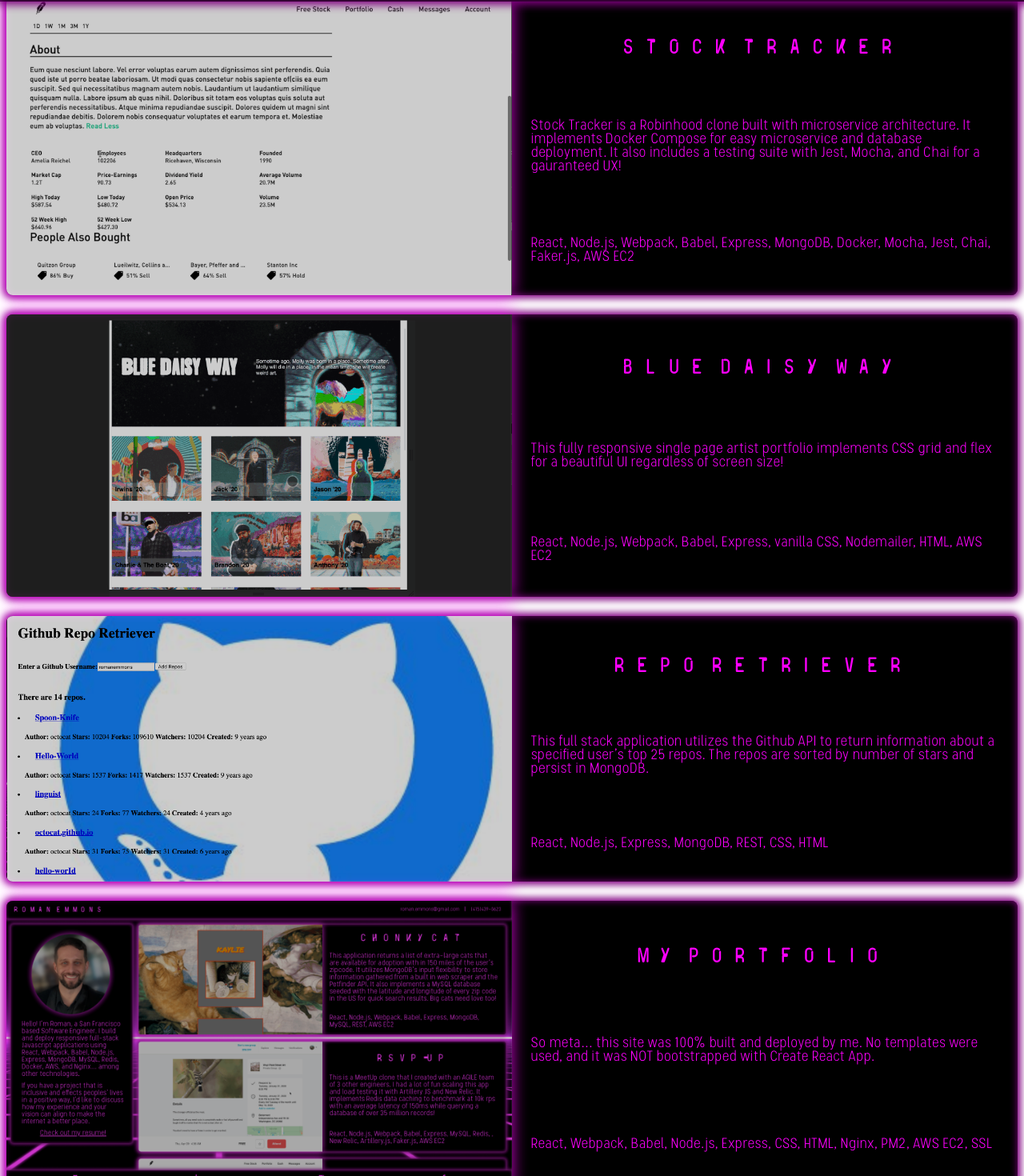
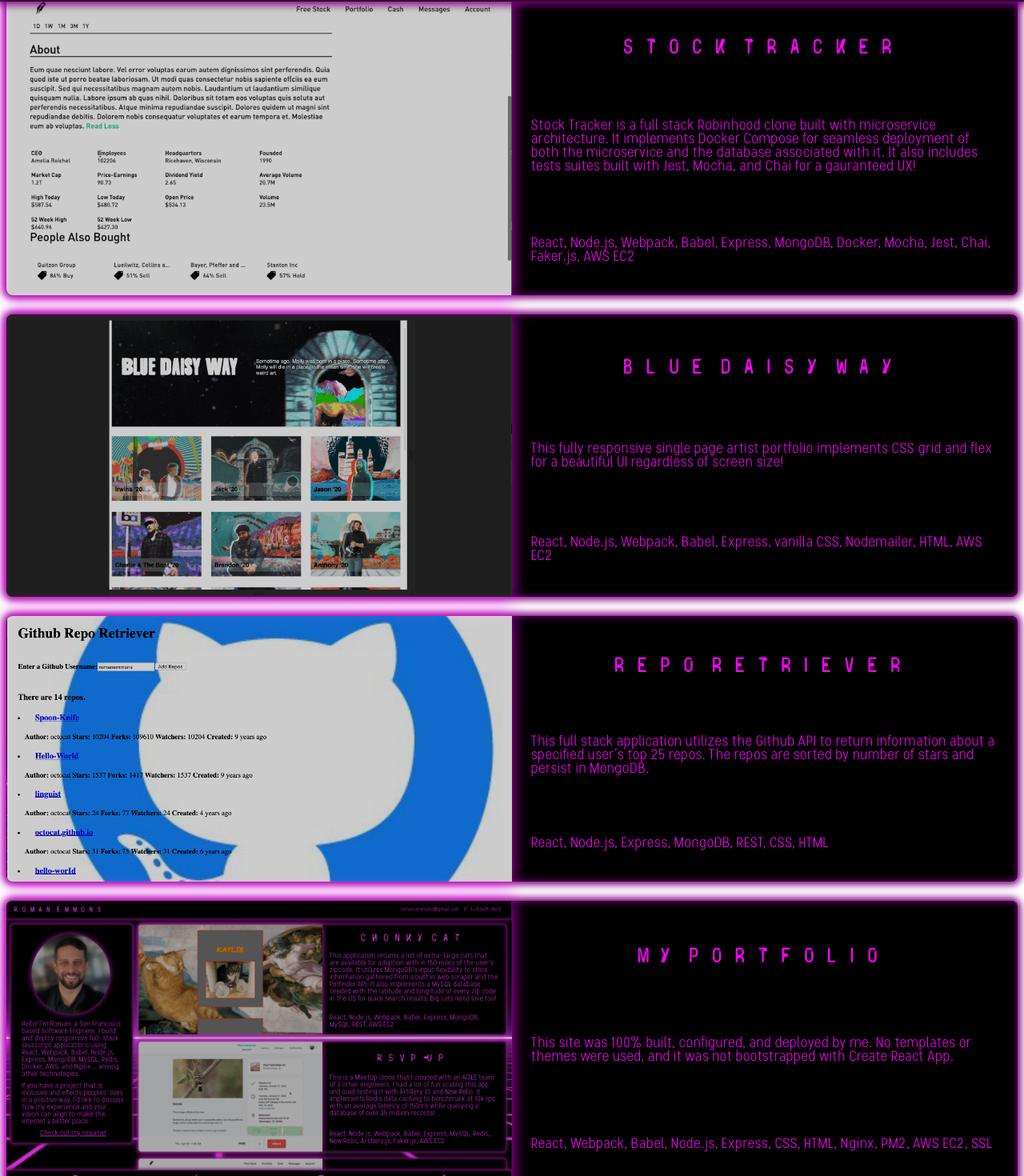
Before and after one commit to RomanEmmons/romanportfolio, a React app: page / in a window 1280 px wide. Shown: the part 798-2268 px from the top of the page at 80% size. Built offline with nearby package versions, Linux system fonts and the light colour scheme; the HTML template or start-up script is replaced by a standard one.

Commit message:
edited portfolioData

```diff
--- a/client/src/data/portfolioData.js
+++ b/client/src/data/portfolioData.js
@@ -30,7 +30,7 @@
     title: 'Stock Tracker',
     image: stockpng,
     description:
-      'Stock Tracker is a Robinhood clone built with microservice architecture.  It implements Docker Compose for easy microservice and database deployment.  It also includes a testing suite with Jest, Mocha, and Chai for a gauranteed UX!',
+      'Stock Tracker is a full stack Robinhood clone built with microservice architecture.  It implements Docker Compose for seamless deployment of both the microservice and the database associated with it.  It also includes tests suites built with Jest, Mocha, and Chai for a gauranteed UX!',
     tech:
       'React, Node.js, Webpack, Babel, Express, MongoDB, Docker, Mocha, Jest, Chai, Faker.js, AWS EC2',
     github: 'https://github.com/Stock-Tracker/about-microservice',
@@ -56,7 +56,7 @@
     title: 'My Portfolio',
     image: myportfolio,
     description:
-      'So meta... this site was 100% built and deployed by me. No templates were used, and it was NOT bootstrapped with Create React App.',
+      'This site was 100% built, configured, and deployed by me. No templates or themes were used, and it was not bootstrapped with Create React App.',
     tech:
       'React, Webpack, Babel, Node.js, Express, CSS, HTML, Nginx, PM2, AWS EC2, SSL',
     github: 'https://github.com/RomanEmmons/romanportfolio',
```
